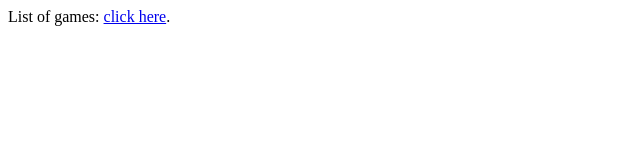
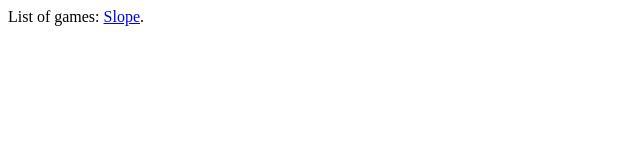
Before and after one commit to FellowWithAName/notixl, a plain HTML site: page index.html in a window 1280 px wide. Shown: the full height of the page, 0-640 px from the left. Drawn offline with Linux system fonts and the light colour scheme.

Commit message:
Add files via upload

```diff
--- a/index.html
+++ b/index.html
@@ -10,7 +10,8 @@
 </head>
 
 <body>
-    List of games: <a href="https://ixl.com/">click here</a>.
+    List of games:
+	<a href="https://ixl.com/">Slope</a>.
 </body>
 
 </html>
```
